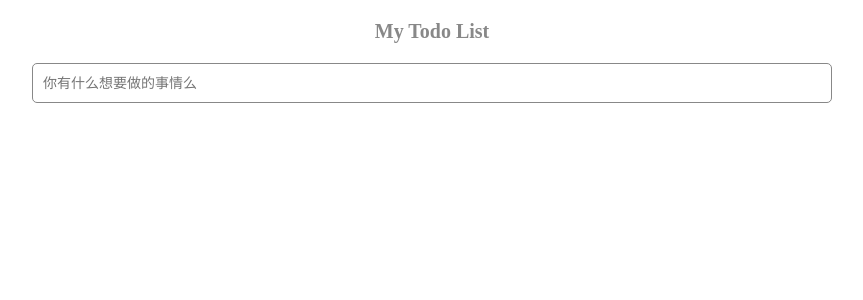
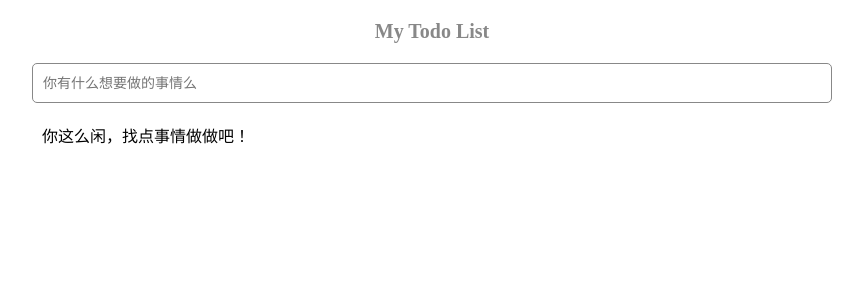
Before and after one commit to IKunDefined/my-vue-todolist, a Vue app: page / in a window 1280 px wide. Shown: the top 300 px of the page, without its empty margins (208-1071 px from the left). Built offline with nearby package versions, Linux system fonts and the light colour scheme.

Commit message:
function increase

```diff
--- a/src/components/TodoItem.vue
+++ b/src/components/TodoItem.vue
@@ -1,6 +1,6 @@
 <template>
   <div>
-    <ul>
+    <ul v-if="itemlist.length">
       <li
         v-for="(item, index) in itemlist"
         :key="index">
@@ -8,6 +8,7 @@
         <button @click="setId(index)">&times;</button>
       </li>
     </ul>
+    <p v-else>你这么闲，找点事情做做吧！</p>
   </div>
 </template>
 
@@ -18,21 +19,26 @@ export default {
       this.$emit('transferId', index)
     }
   },
-  props: ['itemlist']
+  props: ['itemlist', 'flag']
 }
 </script>
 
 <style scoped>
 ul {
   width: 80%;
-  margin: 0 auto;
+  margin: 10px auto 0;
   padding: 10px;
 }
 li {
-  margin-bottom: 5px;
+  margin-bottom: 10px;
   background: #f5f5f5;
 }
 button {
   float: right;
 }
+p {
+  width: 80%;
+  margin: 10px auto;
+  padding: 10px;
+}
 </style>
```
